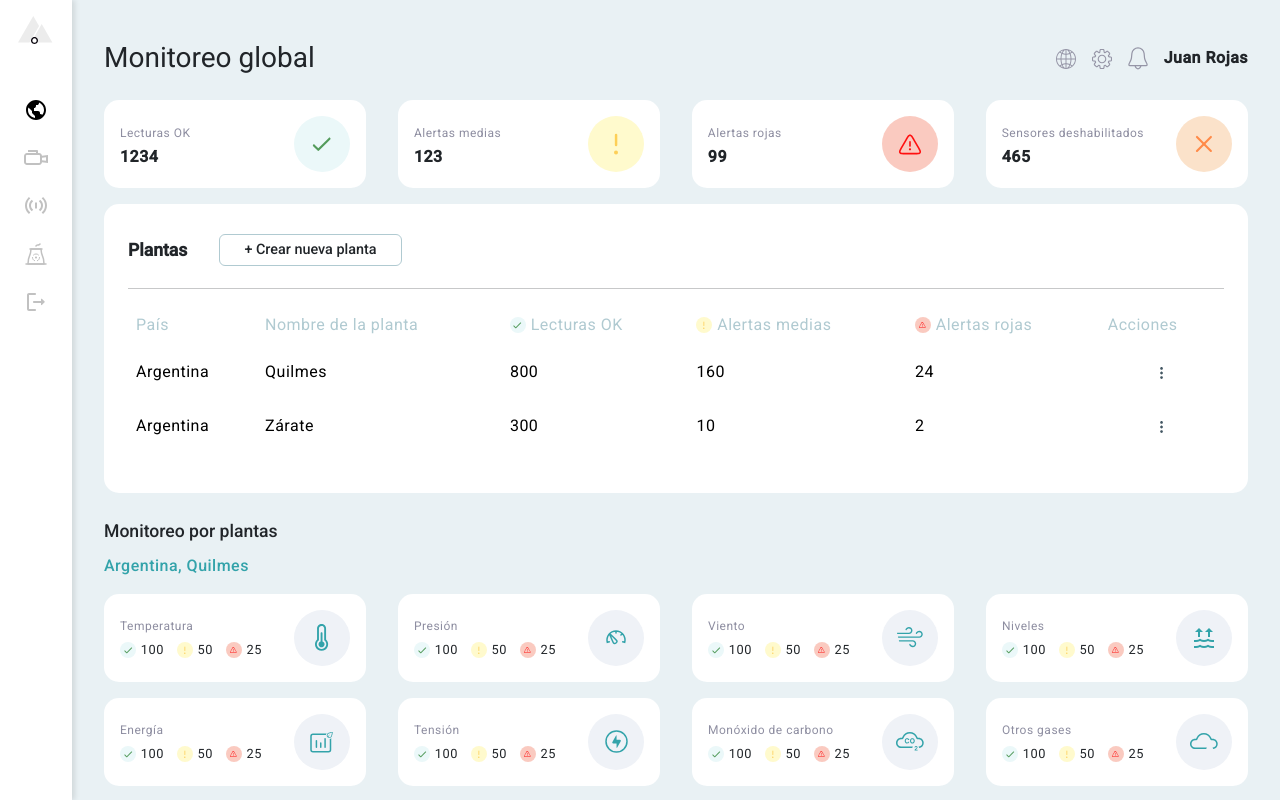
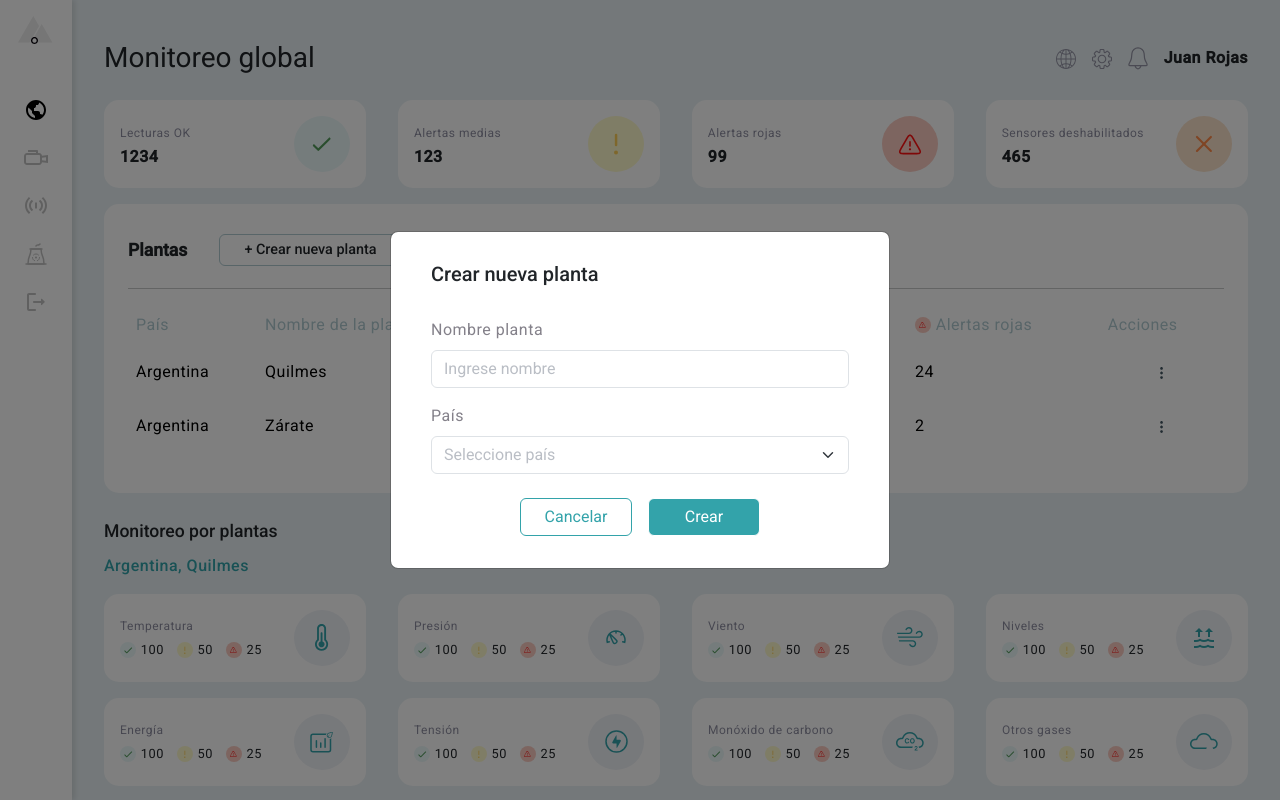
Before and after one commit to NachoGallo7/techforb-challenge-fe, an Angular app: page /dashboard in a window 1280 px wide. Built offline with nearby package versions, Linux system fonts and the light colour scheme; some icons are missing.

Commit message:
- Progress on modals

```diff
--- /dev/null
+++ b/src/app/components/add-plant-modal/add-plant-modal.component.css
@@ -0,0 +1,42 @@
+
+/* CREATE PLANT MODAL */
+.modal-content{
+  padding: 1rem 2.5rem 2rem;
+  gap: .5rem;
+}
+.modal-title{
+  font-size: 2rem;
+  font-weight: 500;
+}
+.modal-header, .modal-body, .modal-footer {
+  border: none;
+  padding: 0;
+}
+.modal-body{
+  color: var(--small-text-color);
+}
+.modal-footer{
+  justify-content: center;
+  /* padding: 0rem 1rem 2rem; */
+  gap: 1rem;
+}
+#plant-name-input::placeholder, #plant-country-select:invalid{
+  color: var(--placeholder-subtle-color);
+}
+#plant-country-select option{
+  color: black;
+}
+.cancel-button, .create-button{
+  width: 7rem;
+  margin: 0;
+}
+.cancel-button{
+  border: 1px solid var(--primary-color);
+  background-color: #fff;
+  color: var(--primary-color);
+}
+.create-button{
+  border: 1px solid #fff;
+  background-color: var(--primary-color);
+  color: #fff;
+}
--- /dev/null
+++ b/src/app/components/add-plant-modal/add-plant-modal.component.html
@@ -0,0 +1,52 @@
+<!-- <div class="modal fade" id="exampleModal" tabindex="-1" aria-labelledby="exampleModalLabel" aria-hidden="true"> -->
+  <!-- <div class="modal-dialog"> -->
+    <!-- <div class="modal-content"> -->
+      <!-- <div class="modal-header"> -->
+        <!-- <h1 class="modal-title fs-5" id="exampleModalLabel">Modal title</h1> -->
+        <!-- <button type="button" class="btn-close" data-bs-dismiss="modal" aria-label="Close"></button> -->
+      <!-- </div> -->
+      <!-- <div class="modal-body"> -->
+        <!-- ... -->
+      <!-- </div> -->
+      <!-- <div class="modal-footer"> -->
+        <!-- <button type="button" class="btn btn-secondary" data-bs-dismiss="modal">Close</button> -->
+        <!-- <button type="button" class="btn btn-primary">Save changes</button> -->
+      <!-- </div> -->
+    <!-- </div> -->
+  <!-- </div> -->
+<!-- </div> -->
+
+<button type="button" id="test-button" class="btn btn-primary" data-bs-toggle="modal" data-bs-target="#createPlantModal">
+  Launch demo modal
+</button>
+
+<!-- Modal -->
+<div class="modal fade" id="createPlantModal" tabindex="-1" aria-labelledby="createPlantModalLabel" aria-hidden="true">
+  <div class="modal-dialog modal-dialog-centered">
+    <div class="modal-content">
+      <div class="modal-header">
+        <h2 class="modal-title fs-5" id="createPlantModalLabel">Crear nueva planta</h2>
+      </div>
+      <div class="modal-body">
+        <div class="mb-3">
+          <label for="plant-name" class="form-label">Nombre planta</label>
+          <input type="text" class="form-control" id="plant-name-input" placeholder="Ingrese nombre">
+        </div>
+        <div class="mb-3">
+          <label for="plant-country-select" class="form-label">País</label>
+          <select required class="form-select" id="plant-country-select" aria-label="Choose a country">
+            <!-- <option selected>Open this select menu</option> -->
+            <option value="" disabled selected hidden>Seleccione país</option>
+            <option value="1">One</option>
+            <option value="2">Two</option>
+            <option value="3">Three</option>
+          </select>
+        </div>
+      </div>
+      <div class="modal-footer">
+        <button type="button" class="btn cancel-button" data-bs-dismiss="modal">Cancelar</button>
+        <button type="button" class="btn create-button">Crear</button>
+      </div>
+    </div>
+  </div>
+</div>
--- /dev/null
+++ b/src/app/components/edit-plant-modal/edit-plant-modal.component.html
@@ -0,0 +1 @@
+<p>edit-plant-modal works!</p>
--- a/src/app/components/plants-dashboard/plants-dashboard.component.html
+++ b/src/app/components/plants-dashboard/plants-dashboard.component.html
@@ -33,4 +33,44 @@
   <div class="per-plant-section">
     <tc-dashboard-per-plant-detail></tc-dashboard-per-plant-detail>
   </div>
+
+  <tc-add-plant-modal></tc-add-plant-modal>
+  <!-- TEST ZONE | TEST ZONE | TEST ZONE | TEST ZONE | TEST ZONE | TEST ZONE | TEST ZONE | TEST ZONE | TEST ZONE | TEST ZONE -->
+  <!-- 🔽🔽🔽🔽🔽🔽🔽🔽🔽🔽🔽🔽🔽🔽🔽🔽🔽🔽🔽🔽🔽🔽🔽🔽🔽🔽🔽🔽🔽🔽🔽🔽🔽🔽🔽🔽🔽🔽🔽🔽🔽🔽🔽🔽 -->
+   <!-- Button trigger modal -->
+    <!-- <button type="button" id="test-button" class="btn btn-primary" data-bs-toggle="modal" data-bs-target="#createPlantModal"> -->
+      <!-- Launch demo modal -->
+    <!-- </button> -->
+
+    <!-- <!-- Modal --> -->
+    <!-- <div class="modal fade" id="createPlantModal" tabindex="-1" aria-labelledby="createPlantModalLabel" aria-hidden="true"> -->
+      <!-- <div class="modal-dialog modal-dialog-centered"> -->
+        <!-- <div class="modal-content"> -->
+          <!-- <div class="modal-header"> -->
+            <!-- <h2 class="modal-title fs-5" id="createPlantModalLabel">Crear nueva planta</h2> -->
+          <!-- </div> -->
+          <!-- <div class="modal-body"> -->
+            <!-- <div class="mb-3"> -->
+              <!-- <label for="plant-name" class="form-label">Nombre planta</label> -->
+              <!-- <input type="text" class="form-control" id="plant-name-input" placeholder="Ingrese nombre"> -->
+            <!-- </div> -->
+            <!-- <div class="mb-3"> -->
+              <!-- <label for="plant-country-select" class="form-label">País</label> -->
+              <!-- <select required class="form-select" id="plant-country-select" aria-label="Choose a country"> -->
+                <!-- <option value="" disabled selected hidden>Seleccione país</option> -->
+                <!-- <option value="1">One</option> -->
+                <!-- <option value="2">Two</option> -->
+                <!-- <option value="3">Three</option> -->
+              <!-- </select> -->
+            <!-- </div> -->
+          <!-- </div> -->
+          <!-- <div class="modal-footer"> -->
+            <!-- <button type="button" class="btn cancel-button" data-bs-dismiss="modal">Cancelar</button> -->
+            <!-- <button type="button" class="btn create-button">Crear</button> -->
+          <!-- </div> -->
+        <!-- </div> -->
+      <!-- </div> -->
+    <!-- </div> -->
+  <!-- ⬆️⬆️⬆️⬆️⬆️⬆️⬆️⬆️⬆️⬆️⬆️⬆️⬆️⬆️⬆️⬆️⬆️⬆️⬆️⬆️⬆️⬆️⬆️⬆️⬆️⬆️⬆️⬆️⬆️⬆️⬆️⬆️⬆️⬆️⬆️⬆️⬆️⬆️⬆️⬆️⬆️⬆️⬆️⬆️ -->
+  <!-- TEST ZONE | TEST ZONE | TEST ZONE | TEST ZONE | TEST ZONE | TEST ZONE | TEST ZONE | TEST ZONE | TEST ZONE | TEST ZONE -->
 </div>
--- a/src/app/components/plants-dashboard/plants-dashboard.component.ts
+++ b/src/app/components/plants-dashboard/plants-dashboard.component.ts
@@ -1,20 +1,41 @@
-import { Component } from '@angular/core';
+import { Component, model, OnInit, signal } from '@angular/core';
 import { GlobalKpiIndicatorComponent } from "../global-kpi-indicator/global-kpi-indicator.component";
 import { GlobalKpiStyles } from '../../models/kpis-styles';
 import { DashboardPlantsTableComponent } from "../dashboard-plants-table/dashboard-plants-table.component";
 import { DashboardPerPlantDetailComponent } from "../dashboard-per-plant-detail/dashboard-per-plant-detail.component";
-// import '/node_modules/flag-icons/css/flag-icons.min.css';
-// import '../../../../node_modules/flag-icons/css/flag-icons.min.css';
+import { MatFormFieldModule } from '@angular/material/form-field';
+import { MatInputModule } from '@angular/material/input';
+import { MatSelectModule } from '@angular/material/select';
+import { MatButtonModule } from '@angular/material/button';
+import { MatDialog, MatDialogModule } from '@angular/material/dialog';
+import { AddPlantModalComponent } from '../add-plant-modal/add-plant-modal.component';
 
 @Component({
   selector: 'tc-plants-dashboard',
   standalone: true,
-  imports: [GlobalKpiIndicatorComponent, DashboardPlantsTableComponent, DashboardPerPlantDetailComponent],
+  imports: [GlobalKpiIndicatorComponent, DashboardPlantsTableComponent, DashboardPerPlantDetailComponent, MatFormFieldModule, MatInputModule, MatSelectModule, MatButtonModule, MatDialogModule, AddPlantModalComponent],
   templateUrl: './plants-dashboard.component.html',
   styleUrl: './plants-dashboard.component.css'
 })
-export class PlantsDashboardComponent {
+export class PlantsDashboardComponent implements OnInit{
 
+  name = model('nACHO');
+  animal = signal('');
+
+  constructor(private dialogHandler: MatDialog){}
+
+  ngOnInit(): void {
+    document.getElementById("test-button")?.click();
+  }
+
+  openDialog() {
+    console.log("ABRIO MODAL | VALOR NAME: ", this.name());
+    const dialogRef = this.dialogHandler.open(AddPlantModalComponent, {data: {name: this.name(), animal: this.animal()}});
+    dialogRef.afterClosed().subscribe(result => {
+      this.animal = result;
+      console.log(this.animal);
+    });
+  }
 
   get globalKpiStates(){
     return GlobalKpiStyles;
--- a/src/styles.css
+++ b/src/styles.css
@@ -4,6 +4,7 @@
 :root{
   /* GENERAL */
   --primary-color: #33A3AA;
+  --placeholder-subtle-color: #BABEC5;
   /* DASHBOARD */
   --dashboard-bg-color: #E9F1F4;
   --kpi-bg-color-ok: #EBF8F9;
```
Also changed, not shown: src/app/components/add-plant-modal/add-plant-modal.component.ts (added, +17 -0 lines), src/app/components/edit-plant-modal/edit-plant-modal.component.ts (added, +12 -0 lines), src/app/components/plants-dashboard/plants-dashboard.component.css (+42 -0 lines), src/app/components/edit-plant-modal/edit-plant-modal.component.css (added).
